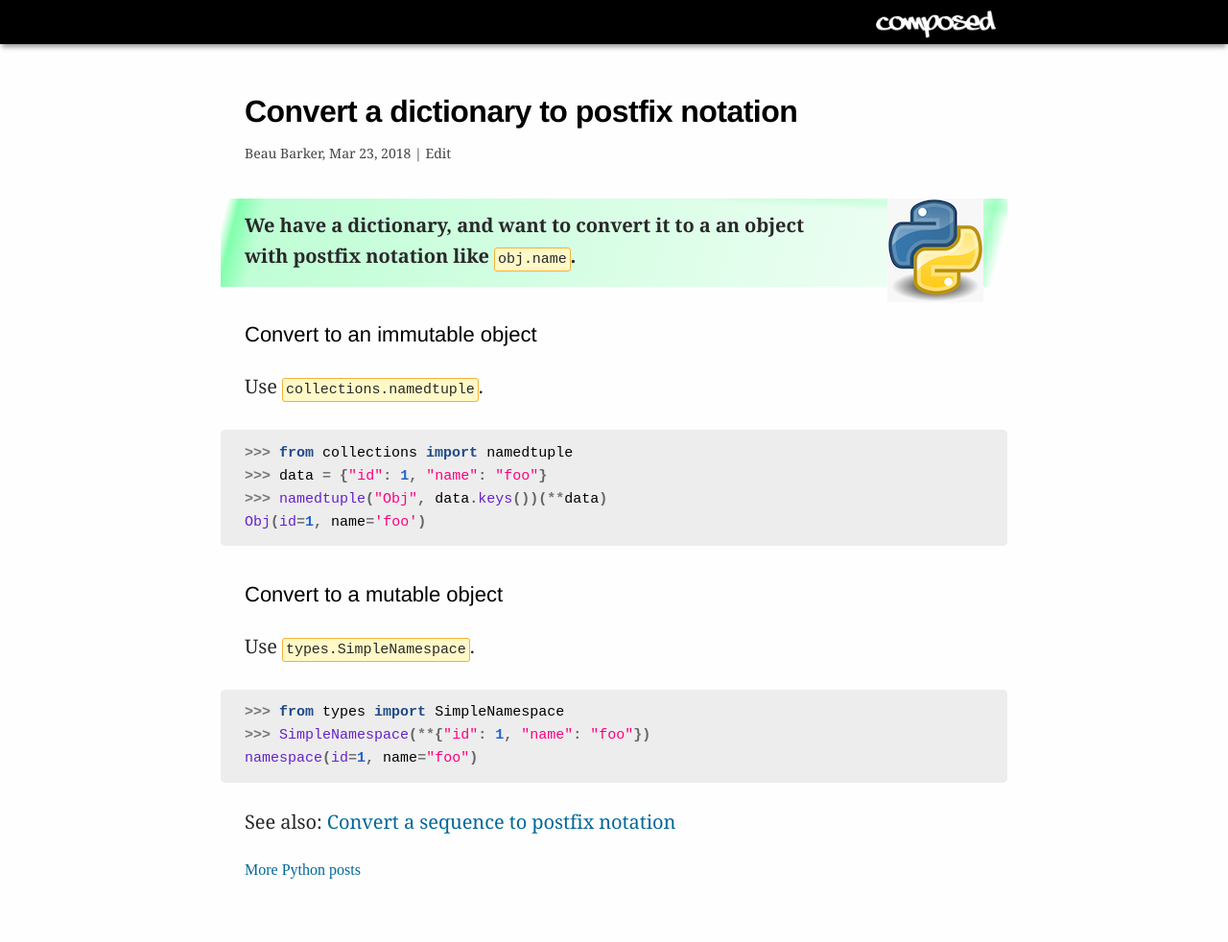
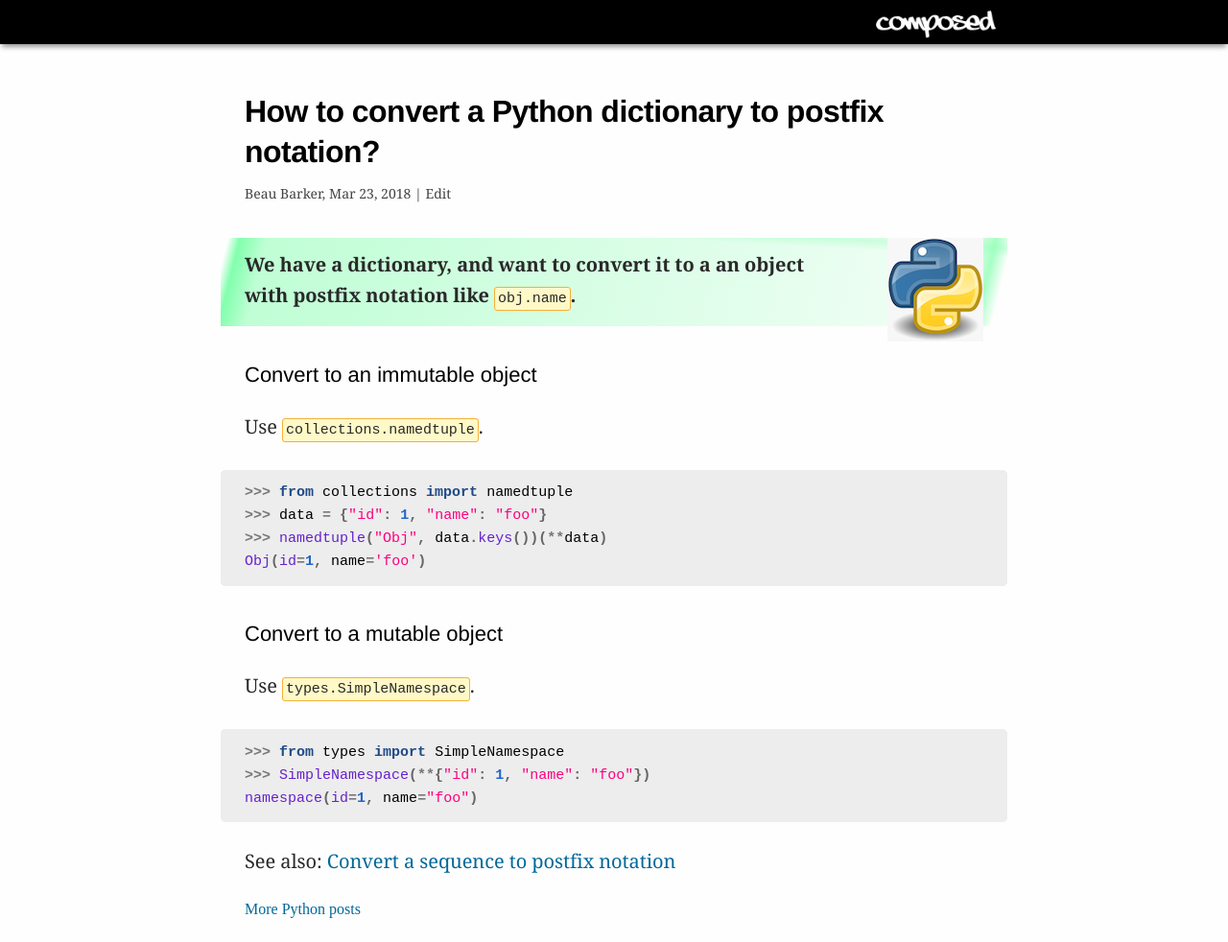
Before and after one commit to explodinglabs/explodinglabs.github.io, a Jekyll site: the page built from docs/_posts/python/2018-03-23-convert-dict-to-object-with-attributes.markdown, in a window 1280 px wide. Shown: the whole page at 96% size. Built offline with Jekyll 4.4.1, drawn with Linux system fonts in a browser that asks for light colours; before the commit the page ends 941 px from its top, so only the background shows below that.

Commit message:
Update 2018-03-23-convert-dict-to-object-with-attributes.markdown

```diff
--- a/docs/_posts/python/2018-03-23-convert-dict-to-object-with-attributes.markdown
+++ b/docs/_posts/python/2018-03-23-convert-dict-to-object-with-attributes.markdown
@@ -1,7 +1,7 @@
 ---
 layout: post
 category: python
-title: Convert a dictionary to postfix notation
+title: How to convert a Python dictionary to postfix notation?
 image: /assets/python-wide.png
 permalink: /python/convert-dict-to-postfix-notation
 redirect_from:
```
